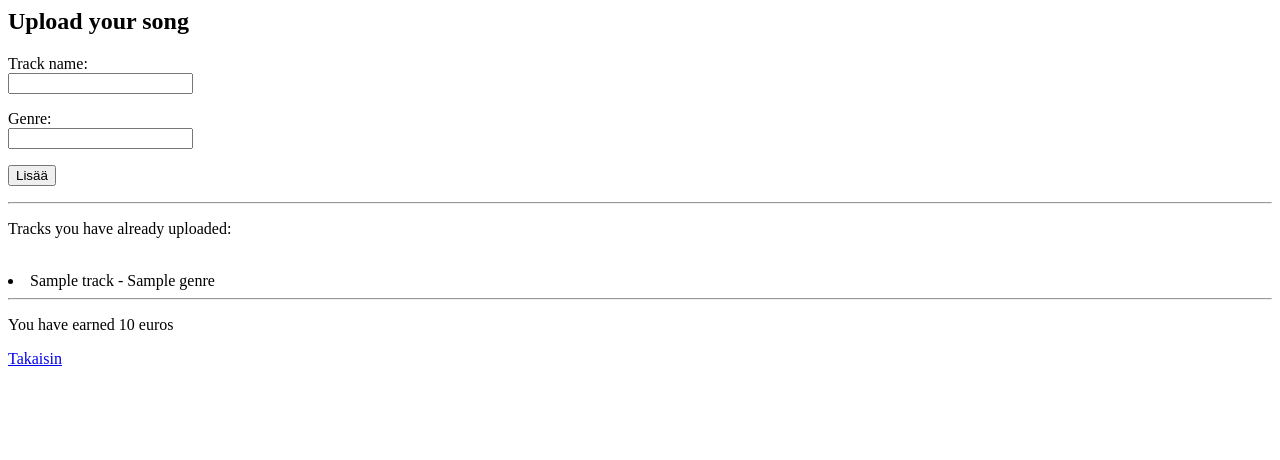
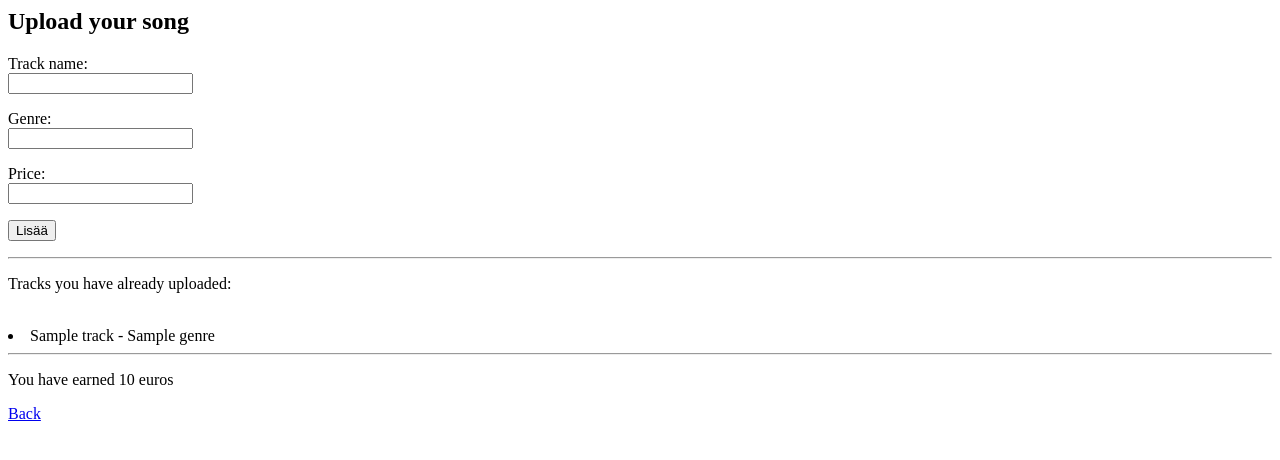
Before and after one commit to CristaHo/MusicMarket, a Flask app: template templates/upload.html in a window 1280 px wide. Shown: the top 460 px of the page. Run offline with Flask 2, Linux system fonts and the light colour scheme; the template is opened without the code that fills it: most values are stand-ins (such as "Sample title", 1, 10 or a date in 2020).

Commit message:
Price input added to track upload

```diff
--- a/templates/upload.html
+++ b/templates/upload.html
@@ -4,6 +4,8 @@
 <input type="text" name="songname"></p>
 <p>Genre:<br>
 <input type="texr" name="genre"></p>
+<p>Price:<br>
+<input type="number" step="0.1" name="price"></p>
 <input type="submit" value="Lisää">
 </form>
 <hr>
@@ -15,4 +17,4 @@
 </ul>
 <hr>
 <p>You have earned {{ bought}} euros</p>
-<a href="/">Takaisin</a>
+<a href="/">Back</a>
```
